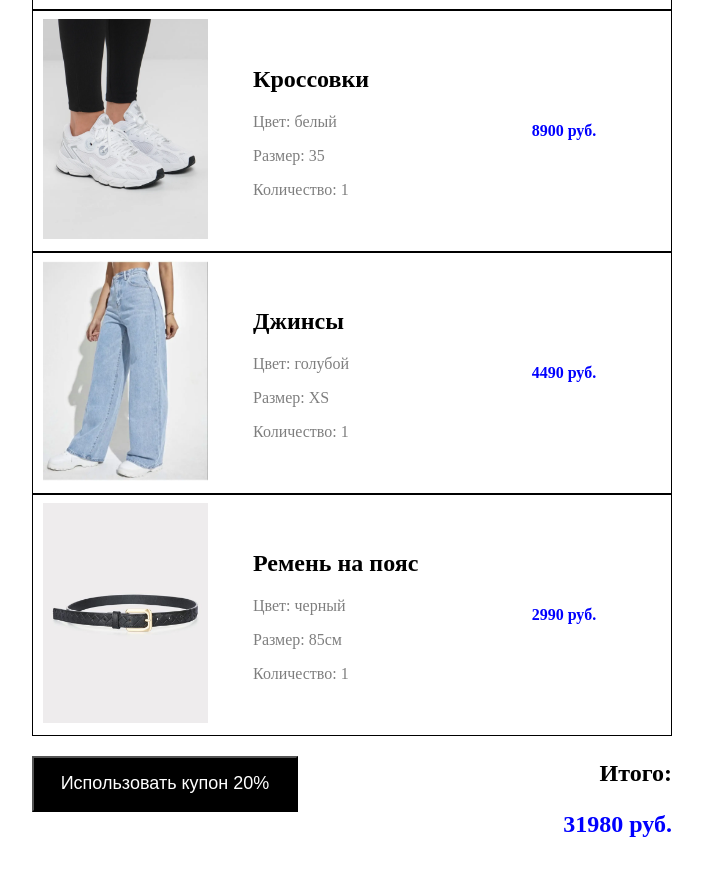
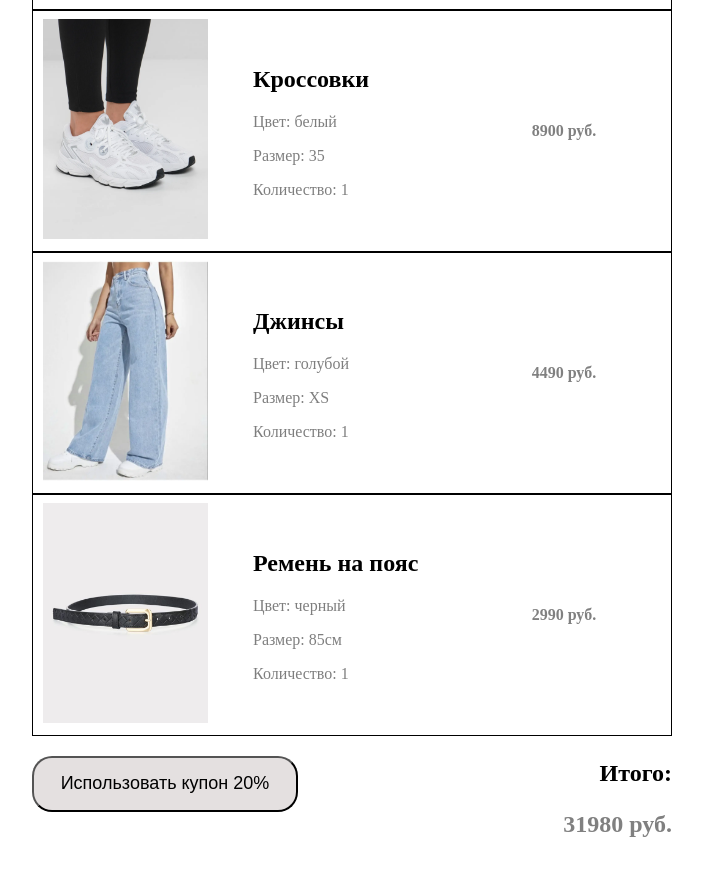
Before and after one commit to odnomgnovenie/week11-exercise--itg, a plain HTML site: page index.html in a window 1280 px wide. Shown: the part 320-1190 px from the top of the page, without its empty margins (288-991 px from the left). Drawn offline with Linux system fonts and the light colour scheme.

Commit message:
second commit

```diff
--- a/assets/style/style.scss
+++ b/assets/style/style.scss
@@ -37,8 +37,8 @@
 .btn {
     width: 250px;
     height: 50px;
-    background-color: black;
-    color: white;
+    background-color: rgb(228, 224, 224);
+    color: black;
     border-radius: 20px;
     margin-top: 20px;
     font-size: 18px;
--- a/index.html
+++ b/index.html
@@ -3,7 +3,7 @@
 <head>
     <meta charset="UTF-8">
     <meta name="viewport" content="width=device-width, initial-scale=1.0">
-    <link rel="stylesheet" href="./assets/style/style.css">
+    <link rel="stylesheet" href="./assets/style/css/style.css">
     <title>Document</title>
 </head>
 <body>
```
Also changed, not shown: assets/style/css/style.css, assets/style/style.css (deleted), 3 other files.
